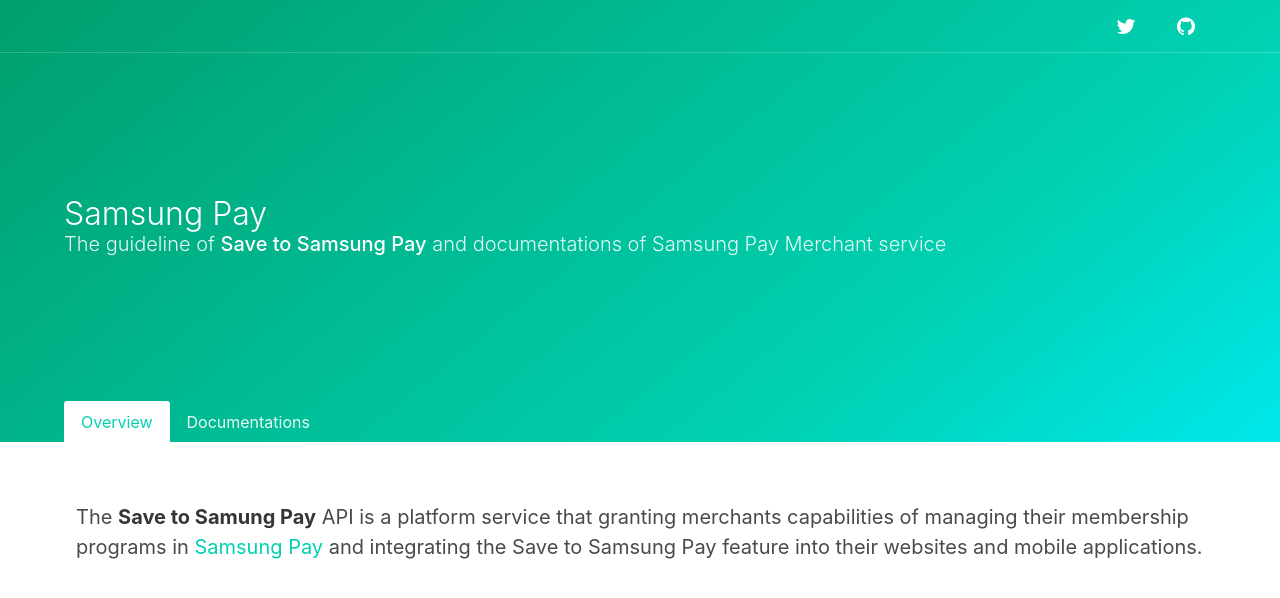
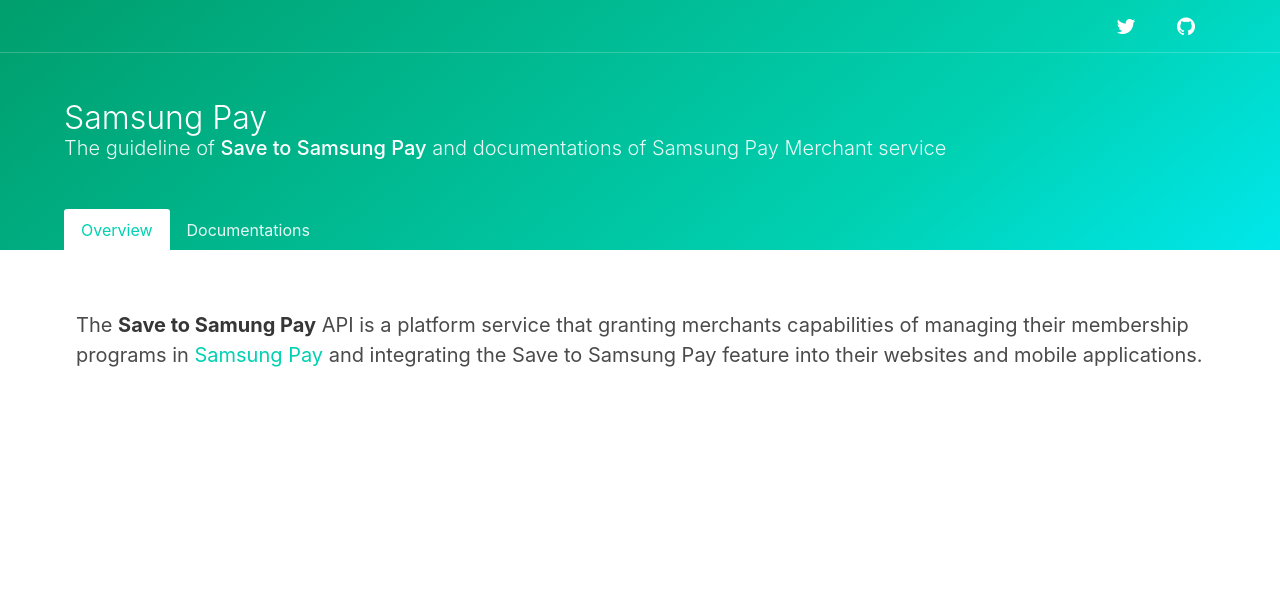
Before and after one commit to samsung-pay/sapi-doc, a Jekyll site: the page built from index.md, in a window 1280 px wide. Shown: the top 598 px of the page. Built offline with Jekyll 4.4.1, drawn with Linux system fonts in a browser that asks for light colours.

Commit message:
Updated api doc and changed header part layout

```diff
--- a/_includes/header.html
+++ b/_includes/header.html
@@ -1,4 +1,4 @@
-<section class="hero is-primary is-medium is-bold">
+<section class="hero is-primary is-bold">
 
   <div class="hero-head">
     <header class="nav">
```
Also changed, not shown: _data/api/membership.yml (+0 -7 lines), 1 other file.
